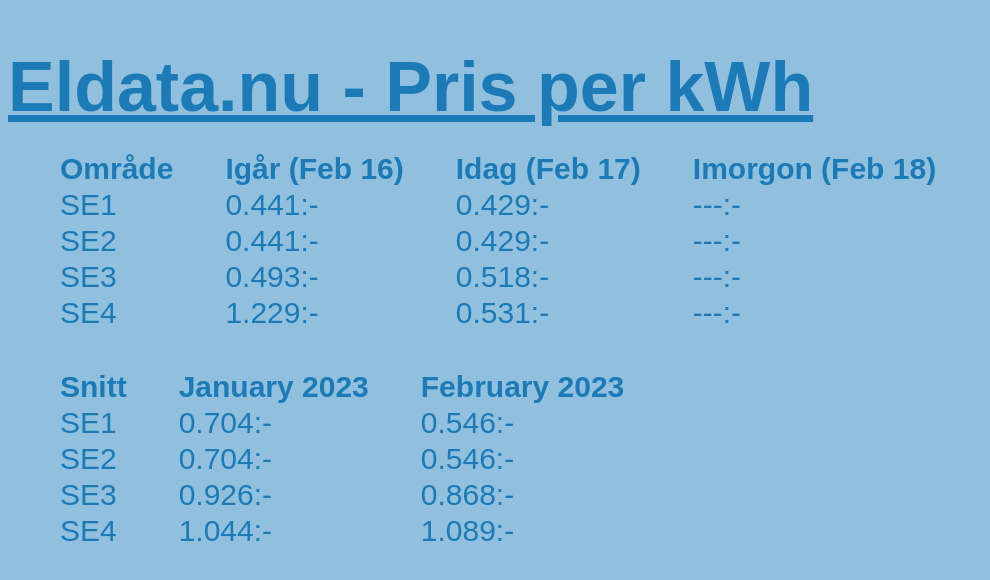
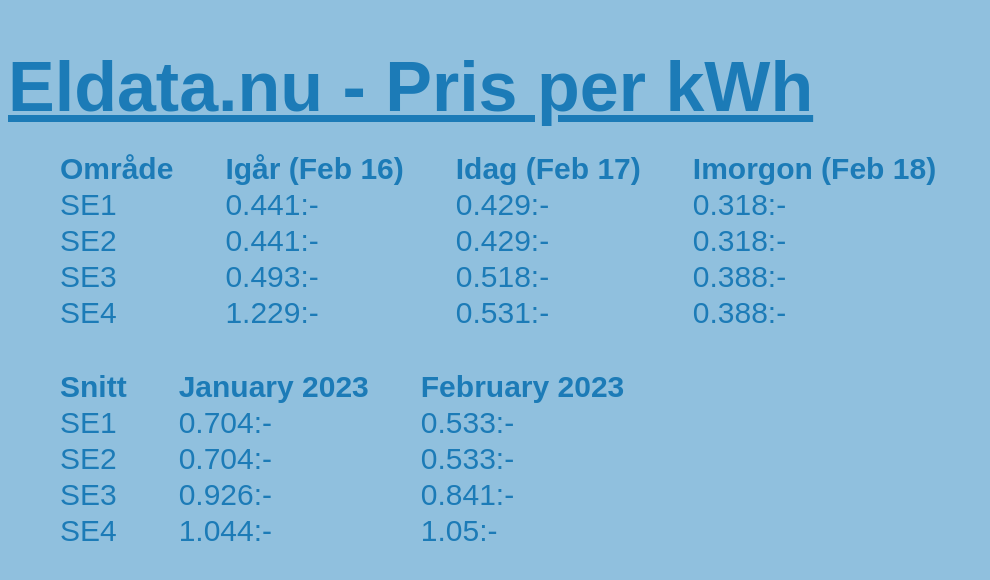
Before and after one commit to Grokzen/eldata, a plain HTML site: page index.html in a window 1280 px wide. Shown: the part 118-698 px from the top of the page, without its empty margins (0-990 px from the left). Drawn offline with Linux system fonts and the light colour scheme.

Commit message:
Update site

```diff
--- a/index.html
+++ b/index.html
@@ -61,25 +61,25 @@
                 <td>SE1</td>
                 <td>0.441:-</td>
                 <td>0.429:-</td>
-                <td>---:-</td>
+                <td>0.318:-</td>
             </tr>
             <tr>
                 <td>SE2</td>
                 <td>0.441:-</td>
                 <td>0.429:-</td>
-                <td>---:-</td>
+                <td>0.318:-</td>
             </tr>
             <tr>
                 <td>SE3</td>
                 <td>0.493:-</td>
                 <td>0.518:-</td>
-                <td>---:-</td>
+                <td>0.388:-</td>
             </tr>
             <tr>
                 <td>SE4</td>
                 <td>1.229:-</td>
                 <td>0.531:-</td>
-                <td>---:-</td>
+                <td>0.388:-</td>
             </tr>
         </table>
         <br>
@@ -93,22 +93,22 @@
             <tr>
                 <td>SE1</td>
                 <td>0.704:-</td>
-                <td>0.546:-</td>
+                <td>0.533:-</td>
             </tr>
             <tr>
                 <td>SE2</td>
                 <td>0.704:-</td>
-                <td>0.546:-</td>
+                <td>0.533:-</td>
             </tr>
             <tr>
                 <td>SE3</td>
                 <td>0.926:-</td>
-                <td>0.868:-</td>
+                <td>0.841:-</td>
             </tr>
             <tr>
                 <td>SE4</td>
                 <td>1.044:-</td>
-                <td>1.089:-</td>
+                <td>1.05:-</td>
             </tr>
         </table>
     </div>
```
